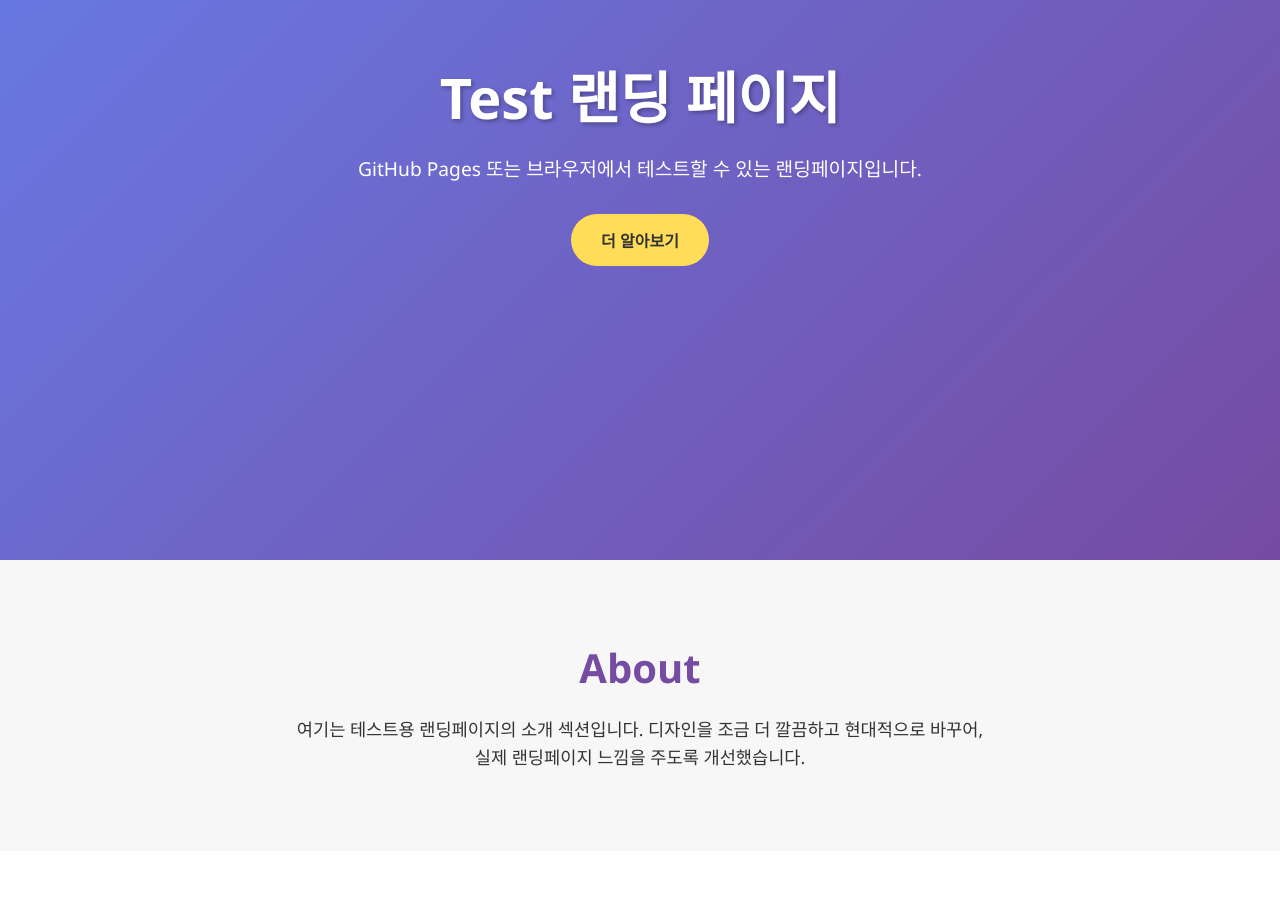
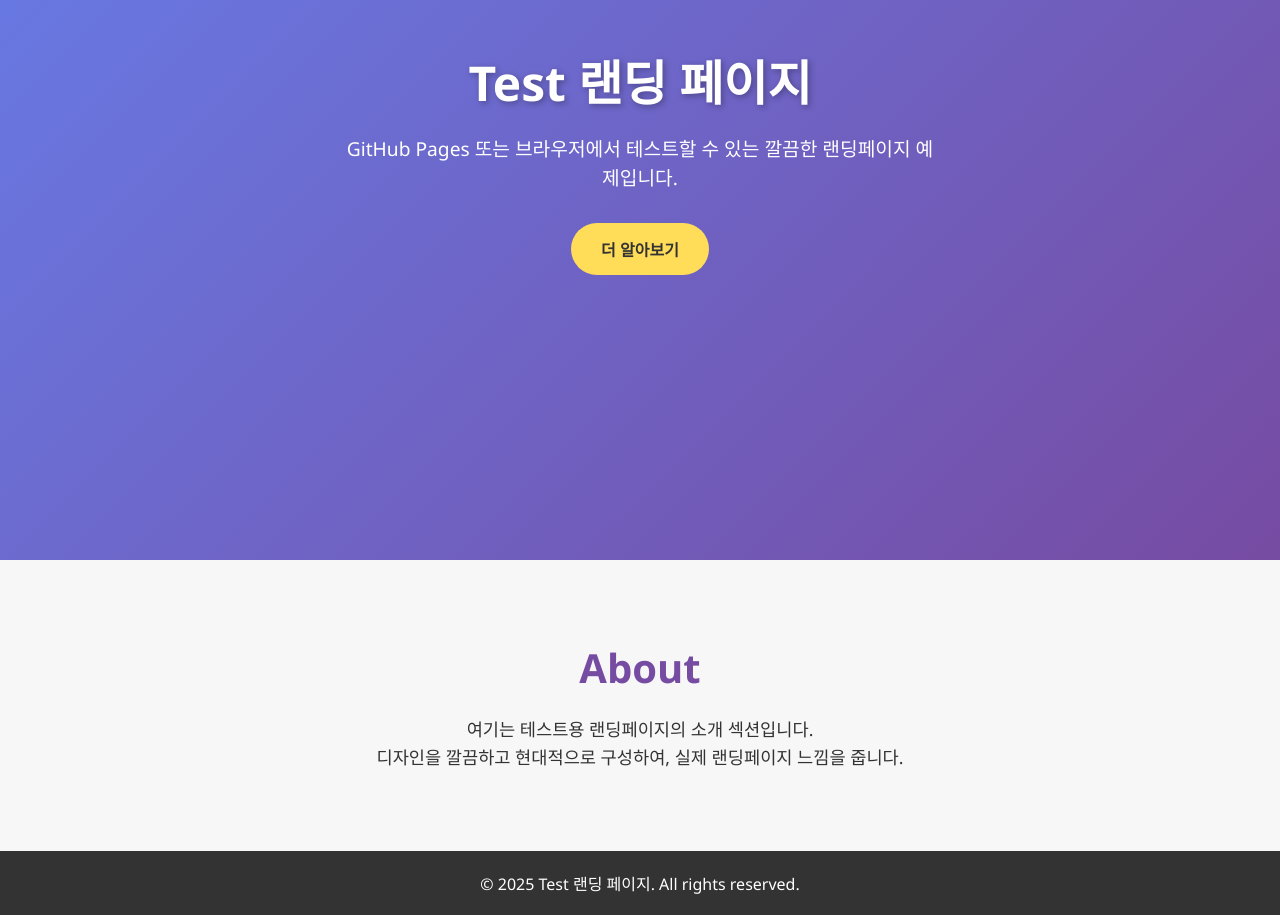
Before and after one commit to GR-yume0023/SW-13w-1, a plain HTML site: page index.html in a window 1280 px wide. Shown: the part 240-1155 px from the top of the page. Before the commit the page ends 1091 px from the top, so only its background shows below. Drawn offline with Linux system fonts and the light colour scheme.

Commit message:
Update index.html

```diff
--- a/index.html
+++ b/index.html
@@ -3,12 +3,12 @@
 <head>
   <meta charset="UTF-8">
   <meta name="viewport" content="width=device-width, initial-scale=1.0">
+  <meta name="description" content="Test 랜딩 페이지 예제입니다.">
   <title>Test 랜딩 페이지</title>
   <style>
     /* 기본 스타일 초기화 */
     * { margin:0; padding:0; box-sizing:border-box; }
-
-  body { font-family: 'Segoe UI', Tahoma, Geneva, Verdana, sans-serif; color:#333; }
+    body { font-family: 'Segoe UI', Tahoma, Geneva, Verdana, sans-serif; color:#333; scroll-behavior: smooth; }
 
     /* Hero 섹션 */
     .hero {
@@ -22,20 +22,17 @@
       text-align: center;
       padding: 0 20px;
     }
-
     .hero h1 {
-    font-size: 3.5rem;
+      font-size: 3rem;
       margin-bottom: 20px;
-    text-shadow: 2px 2px 4px rgba(0,0,0,0.3);
+      text-shadow: 2px 2px 6px rgba(0,0,0,0.3);
     }
-
     .hero p {
       font-size: 1.2rem;
       margin-bottom: 30px;
       max-width: 600px;
       line-height: 1.5;
     }
-
     .hero a {
       padding: 14px 30px;
       background: #ffdd59;
@@ -45,7 +42,6 @@
       border-radius: 50px;
       transition: all 0.3s ease;
     }
-
     .hero a:hover {
       background: #ffc107;
       transform: translateY(-3px);
@@ -57,13 +53,11 @@
       background: #f7f7f7;
       text-align: center;
     }
-
     section#about h2 {
       font-size: 2.5rem;
       margin-bottom: 20px;
       color: #764ba2;
     }
-
     section#about p {
       font-size: 1.1rem;
       max-width: 700px;
@@ -71,9 +65,17 @@
       line-height: 1.6;
     }
 
-  /* 간단한 반응형 */
+    /* Footer 섹션 */
+    footer {
+      padding: 20px;
+      background: #333;
+      color: white;
+      text-align: center;
+    }
+
+    /* 반응형 */
     @media(max-width:768px) {
-    .hero h1 { font-size: 2.5rem; }
+      .hero h1 { font-size: 2.2rem; }
       .hero p { font-size: 1rem; }
     }
   </style>
@@ -82,15 +84,21 @@
 
   <div class="hero">
     <h1>Test 랜딩 페이지</h1>
-  <p>GitHub Pages 또는 브라우저에서 테스트할 수 있는 랜딩페이지입니다.</p>
+    <p>GitHub Pages 또는 브라우저에서 테스트할 수 있는 깔끔한 랜딩페이지 예제입니다.</p>
     <a href="#about">더 알아보기</a>
   </div>
 
   <section id="about">
     <h2>About</h2>
-  <p>여기는 테스트용 랜딩페이지의 소개 섹션입니다.
-     디자인을 조금 더 깔끔하고 현대적으로 바꾸어, 실제 랜딩페이지 느낌을 주도록 개선했습니다.</p>
+    <p>
+      여기는 테스트용 랜딩페이지의 소개 섹션입니다.<br>
+      디자인을 깔끔하고 현대적으로 구성하여, 실제 랜딩페이지 느낌을 줍니다.
+    </p>
   </section>
+
+  <footer>
+    &copy; 2025 Test 랜딩 페이지. All rights reserved.
+  </footer>
 
 </body>
 </html>
```
Lines whose indentation alone changed are shown as unchanged.
